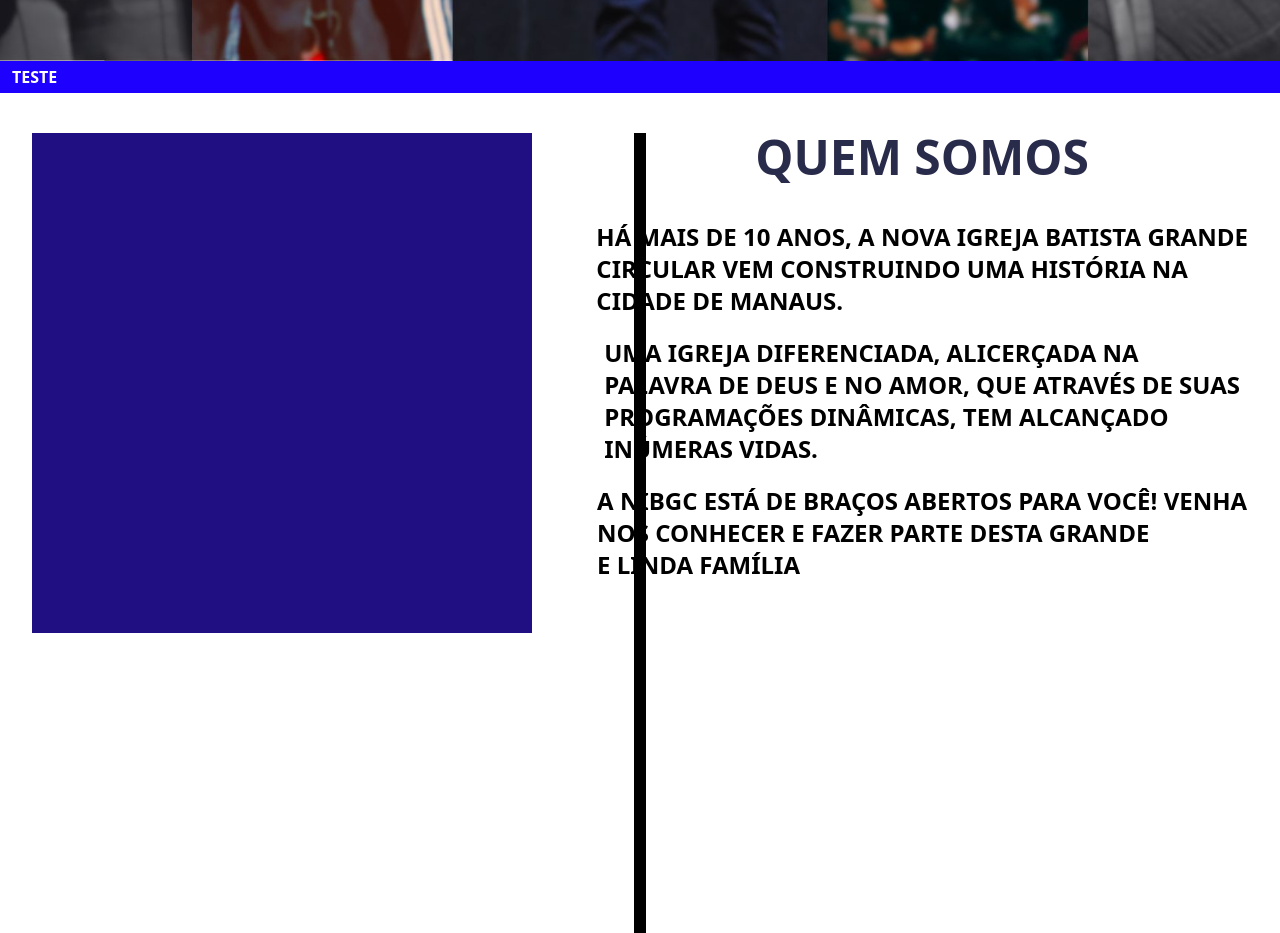
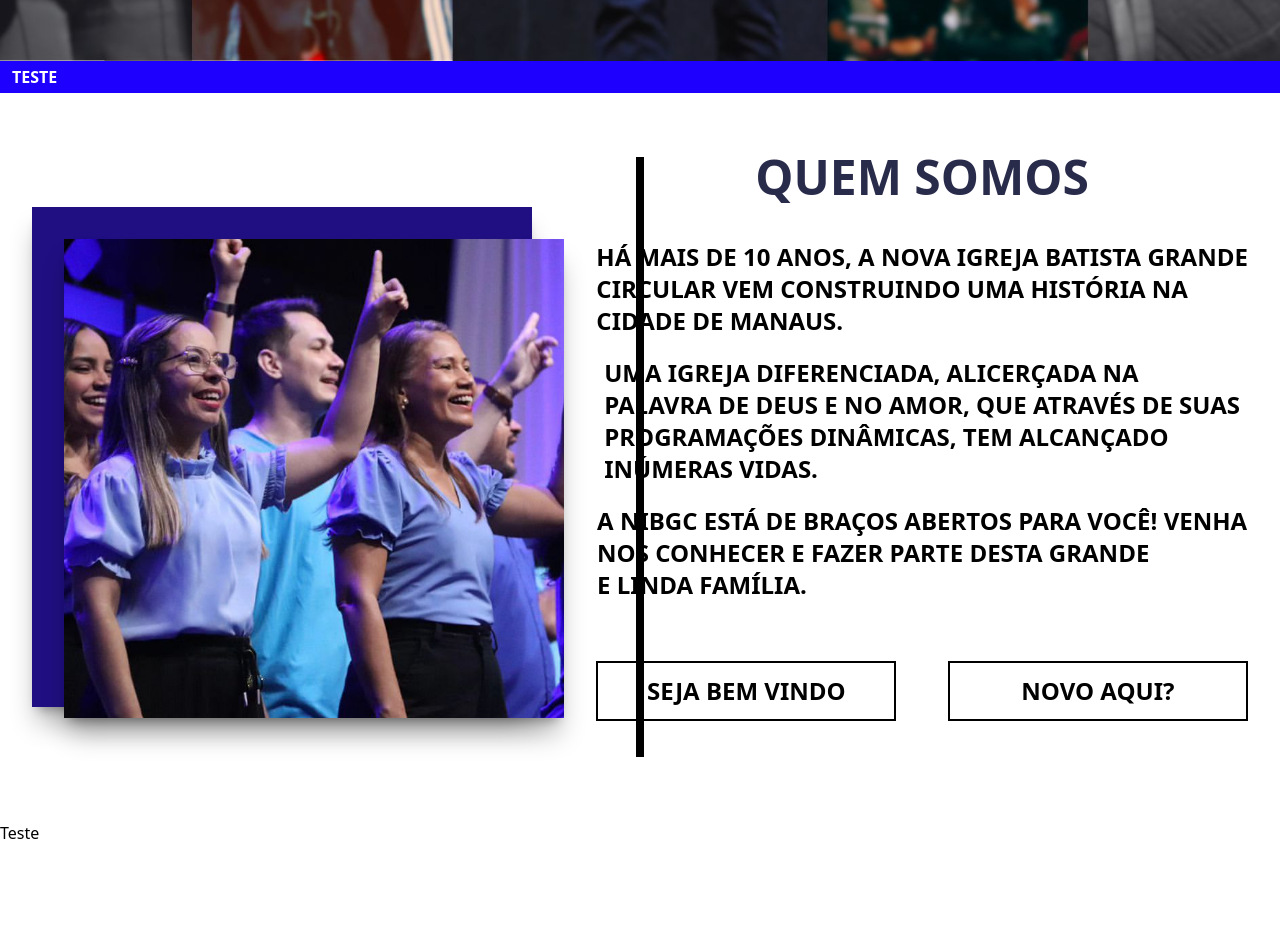
Before and after one commit to angelosicssu/website-nibgc, a Next.js app: page / in a window 1280 px wide. Shown: the part 820-1753 px from the top of the page. After the commit the page ends 1665 px from the top, so only its background shows below. Built offline with nearby package versions, Linux system fonts and the light colour scheme.

Commit message:
feat: who are we?

```diff
--- a/src/app/components/Button/index.tsx
+++ b/src/app/components/Button/index.tsx
@@ -1,5 +1,4 @@
 import { ReactNode } from "react";
-import { FaPlayCircle } from "react-icons/fa";
 
 // inteface serve para definir o formato que os props do component devem seguir
 interface ButtonProps {
@@ -20,7 +19,8 @@ export default function Button({
 }: ButtonProps) {
     const base = "flex uppercase cursor-pointer"
     const variants: Record<string, string> = {
-        primary: "w-fit text-white items-center text-2xl font-bold gap-4 border-4 rounded-lg py-4 px-4 bg-[#D9D9D9]/30 hover:scale-105 transition-all duration-300"
+        primary: "w-fit text-white items-center text-2xl font-bold gap-4 border-4 rounded-lg py-4 px-4 bg-[#D9D9D9]/30 hover:scale-105 transition-all duration-300",
+        secondary: "flex border-2 w-[300px] h-[60px] items-center justify-center font-semibold"
     };
 
     return(
--- a/src/app/components/Header/index.tsx
+++ b/src/app/components/Header/index.tsx
@@ -14,9 +14,9 @@ export default function Header() {
             <nav>
                 <ul className="flex items-center text-[#dbdbdb] gap-12 font-extrabold uppercase text-[21px] font-[Roboto]">
                     <div className="flex gap-5">
-                        <li className="hover:text-white"><a className="relative inline-block after:content-[''] after:absolute after:left-0 after:bottom-[-5px] after:w-0 after:h-[4px] after:bg-[#F10078] after:transition-all after:duration-500 hover:after:w-full" href="#">Quem Somos</a></li>
-                        <li className="hover:text-white"><a className="relative inline-block after:content-[''] after:absolute after:left-0 after:bottom-[-5px] after:w-0 after:h-[4px] after:bg-[#F10078] after:transition-all after:duration-500 hover:after:w-full" href="#">Meditação</a></li>
-                        <li className="hover:text-white"><a className="relative inline-block after:content-[''] after:absolute after:left-0 after:bottom-[-5px] after:w-0 after:h-[4px] after:bg-[#F10078] after:transition-all after:duration-500 hover:after:w-full" href="#">Eventos</a></li>
+                        <li className="hover:text-white"><a className="relative inline-block after:content-[''] after:absolute after:left-0 after:bottom-[-5px] after:w-0 after:h-[4px] after:bg-[#F10078] after:transition-all after:duration-500 hover:after:w-full after:rounded-2xl" href="#">Quem Somos</a></li>
+                        <li className="hover:text-white"><a className="relative inline-block after:content-[''] after:absolute after:left-0 after:bottom-[-5px] after:w-0 after:h-[4px] after:bg-[#F10078] after:transition-all after:duration-500 hover:after:w-full after:rounded-2xl" href="#">Meditação</a></li>
+                        <li className="hover:text-white"><a className="relative inline-block after:content-[''] after:absolute after:left-0 after:bottom-[-5px] after:w-0 after:h-[4px] after:bg-[#F10078] after:transition-all after:duration-500 hover:after:w-full after:rounded-2xl" href="#">Eventos</a></li>
                     </div>
                     <div className="flex gap-5">
                         <li className="hover:text-white"><a href="#"><FaYoutube size={30}/></a></li>
--- a/src/app/page.tsx
+++ b/src/app/page.tsx
@@ -2,6 +2,7 @@ import Header from "./components/Header";
 import Button from "./components/Button";
 import Carousel from "./components/Carousel";
 import { FaPlayCircle } from "react-icons/fa";
+import Image from "next/image";
 
 export default function Home() {
   return (
@@ -22,11 +23,17 @@ export default function Home() {
         </div>
       </div>
       <Carousel/>
-      <div className="flex py-10 justify-around">
-        <span className="flex w-[500px] h-[500px] bg-[#1F0F82]"></span>
-        <span className="flex w-3 h-full bg-black absolute"></span>
+      <div className="flex py-15 justify-around items-center">
+        <div className="flex">
+          <span className="flex w-[500px] h-[500px] bg-[#1F0F82] shadow-xl/30"></span>
+          <Image src="/image/bg02.png" width={500} height={500} alt="Image" className="absolute m-8 shadow-xl/30"/>
+        </div>
+        <span className="flex w-2 h-[600px] bg-black absolute"></span>
         <div className="flex flex-col uppercase gap-10 items-center font-bold">
-          <p className="font-black text-5xl text-[#292B4B]">Quem Somos</p>
+          <p className="relative font-extrabold text-5xl text-[#292B4B] inline-block">
+            <span className="relative z-10">Quem Somos</span>
+            <span className="absolute left-[-9] bottom-[-6] w-[360] h-1/2 bg-[#77CAF8] shadow-xl/30"></span>
+          </p>
           <div className="flex flex-col gap-5 text-2xl items-center">
             <p>Há mais de 10 anos, a Nova Igreja Batista Grande <br></br> Circular vem construindo uma história na <br></br>
               cidade de Manaus.
@@ -35,12 +42,20 @@ export default function Home() {
               dinâmicas, tem alcançado <br></br> inúmeras vidas.
             </p>
             <p>A NIBGC está de braços abertos para você! Venha <br></br> nos conhecer e fazer parte desta grande <br></br>
-              e linda família
+              e linda família.
             </p>
+            <div className="flex w-full justify-between my-10">
+              <Button text="Seja Bem Vindo" variant="secondary" />
+              <Button text="Novo Aqui?" variant="secondary" />
+            </div>
           </div>
 
         </div>
       </div>
+
+      <div>
+        <p>Teste</p>
+      </div>
     </main>
   );
 }
```
Also changed, not shown: public/image/bg02.png (added), src/app/components/NextSchedule/index.tsx (added).
